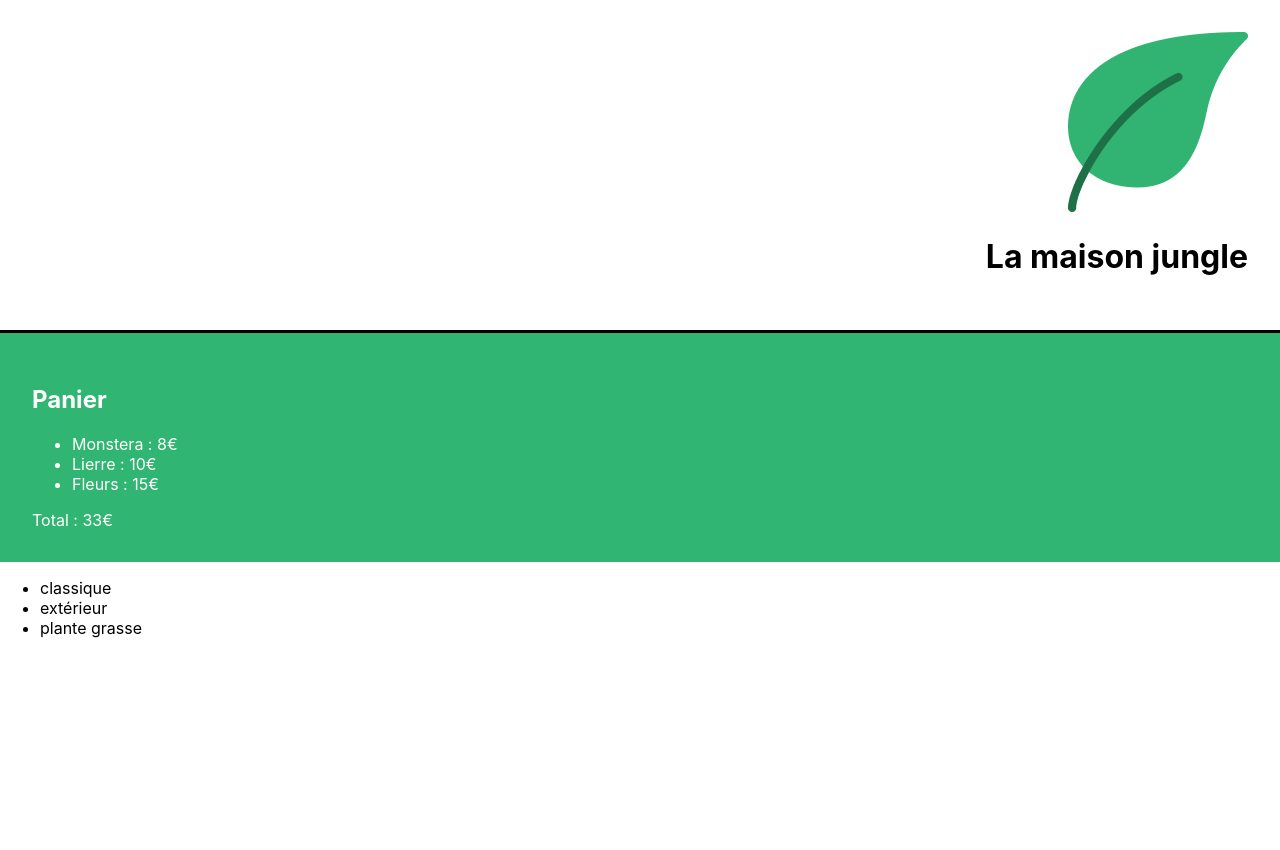
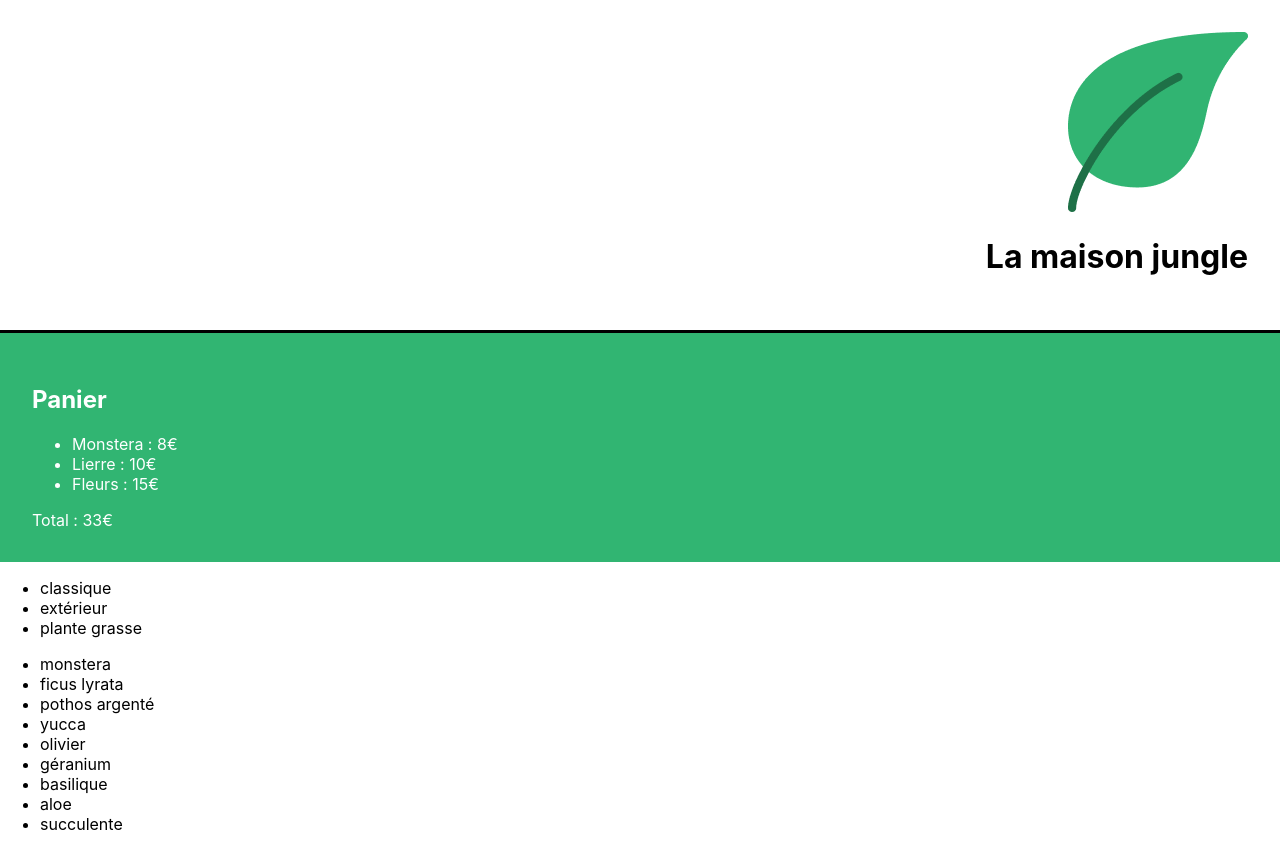
Before and after one commit to jorisbertier/The-house-of-jungle, a React (Create React App) app: page / in a window 1280 px wide. Before the commit the page ends 800 px from the top, so only its background shows below. Built offline with nearby package versions, Linux system fonts and the light colour scheme.

Commit message:
add name plant

```diff
--- a/src/components/Shoppinglist.js
+++ b/src/components/Shoppinglist.js
@@ -1,20 +1,4 @@
 import {plantList} from '../datas/plantList'
-
-
-function ShoppingList() {
-	// const plantListCategories = plantList.map(plants => plants.category)
-	const plantListCategories = plantList.reduce(
-		(acc, plant) =>
-			acc.includes(plant.category) ? acc : acc.concat(plant.category),
-		[]
-	)
-
-	console.log(plantListCategories);
-	return <ul>
-				{plantListCategories.map((category, index) => (<li key={`${category}-${index}`}>{category}</li>))}
-			</ul>
-
-}
 
 // const plantList = [
 //     'monstera',
@@ -33,6 +17,31 @@ function ShoppingList() {
 //         </ul>
 //     )
 // }
+
+
+function ShoppingList() {
+	// const plantListCategories = plantList.map(plants => plants.category)
+	const plantListCategories = plantList.reduce(
+		(acc, plant) =>
+			acc.includes(plant.category) ? acc : acc.concat(plant.category),
+		[]
+	)
+
+	console.log(plantListCategories);
+	return <div>
+
+				<ul>
+					{plantListCategories.map((category, index) => (<li key={`${category}-${index}`}>{category}</li>))}
+				</ul>
+				<ul>
+					{plantList.map((plant, index) =>(
+						<li key={`${plant.name}-${index}`}>{plant.name}</li>
+					))}
+				</ul>
+			</div>
+
+}
+
 
 // function ShoppingList() {
 //     const categories = plantList.reduce(
```
